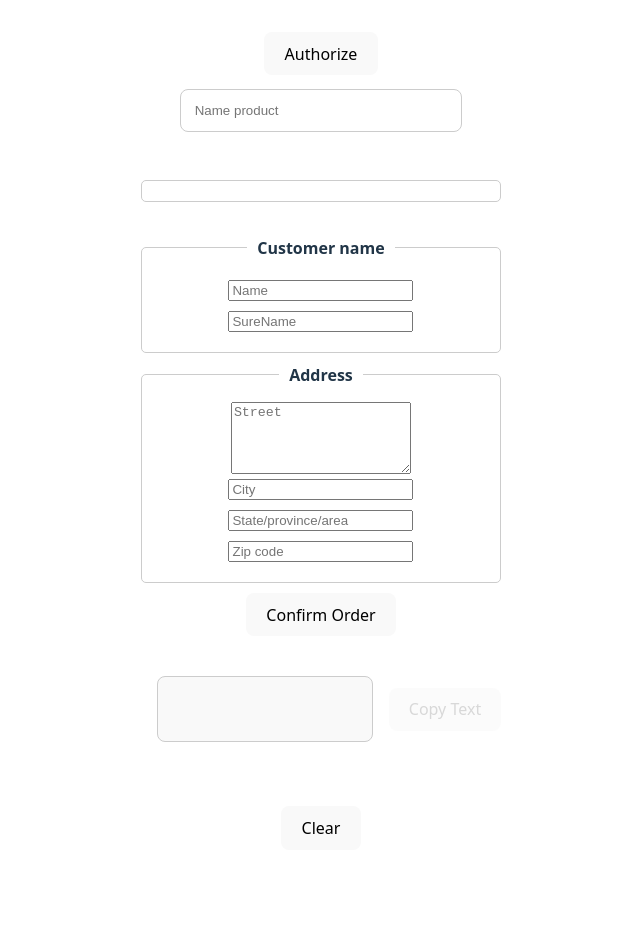
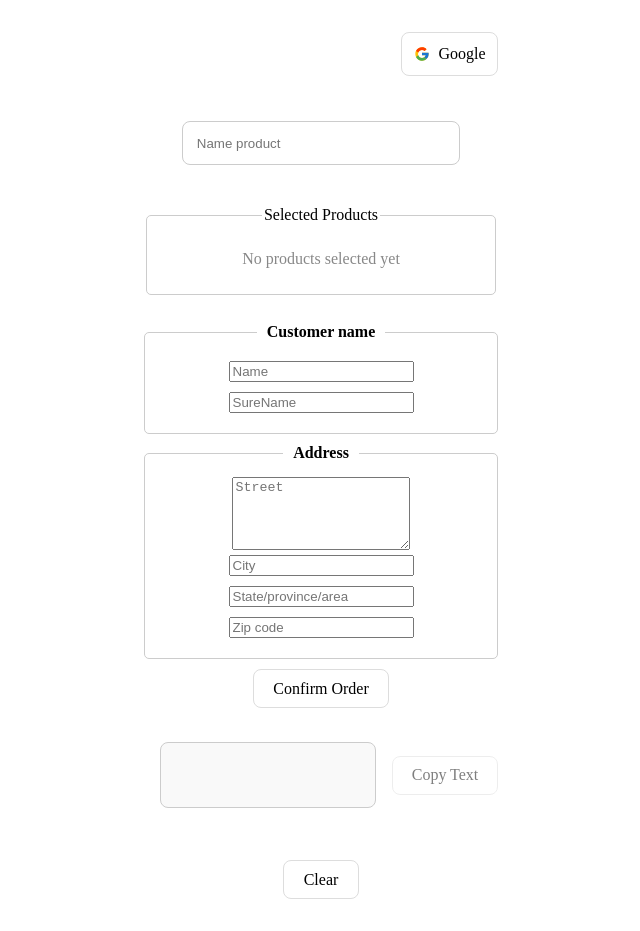
Before and after one commit to MrzWolffy/Order-management, a React (Vite) app: page / in a window 1280 px wide. Shown: the whole page, without its empty margins (319-959 px from the left). Before the commit the page ends 882 px from the top, so only its background shows below. Built offline with nearby package versions, Linux system fonts and the light colour scheme.

Commit message:
Stock Quantity & Stock Issues

```diff
--- a/src/App.css
+++ b/src/App.css
@@ -6,31 +6,29 @@
 }
 
 .logo {
-  height: 6em;
-  padding: 1.5em;
+  height: 1em;
   will-change: filter;
   transition: filter 300ms;
 }
-.logo:hover {
-  filter: drop-shadow(0 0 2em #646cffaa);
-}
-.logo.react:hover {
-  filter: drop-shadow(0 0 2em #61dafbaa);
+
+.auth-btn {
+  display: flex;
+  flex-direction: row;
+  align-items: center;
+  justify-content: center;
+  gap: 0.5em;
+  padding: 0.75em;
+  width: auto;
+  max-width: 400px;
+  margin: 0 0 2rem auto;
 }
 
-@keyframes logo-spin {
-  from {
-    transform: rotate(0deg);
-  }
-  to {
-    transform: rotate(360deg);
-  }
-}
-
-@media (prefers-reduced-motion: no-preference) {
-  a:nth-of-type(2) .logo {
-    animation: logo-spin infinite 20s linear;
-  }
+.status-message {
+  padding: 10px;
+  margin: 10px 0;
+  background-color: #f0f0f0;
+  border-radius: 4px;
+  font-size: 14px;
 }
 
 .search-box {
@@ -42,6 +40,12 @@
   padding: 1em;
   border: 1px solid #ccc;
   border-radius: 8px;
+}
+
+.no-products {
+  text-align: center;
+  color: #888;
+  padding: 1em;
 }
 
 .name-container,
@@ -185,6 +189,24 @@
   color: darkred;
 }
 
+.stock-status {
+  color: #f44336;
+  font-size: 14px;
+  margin-top: 10px;
+  padding: 10px;
+  background-color: #ffebee;
+  border-radius: 4px;
+}
+
+.stock-issues-header {
+  font-weight: bold;
+  margin-bottom: 5px;
+}
+
+.stock-issue {
+  margin-bottom: 3px;
+}
+
 .copy-wrapper {
   display: flex;
   flex-direction: row;
--- a/src/App.tsx
+++ b/src/App.tsx
@@ -1,5 +1,6 @@
 import { useEffect, useState, useRef } from "react";
 import "./App.css";
+import googleLogo from "./assets/icons8-google.svg";
 import Close from "@mui/icons-material/Close";
 import { useSheetApi } from "./sheetApi";
 
@@ -8,11 +9,12 @@ type ProductMap = {
 };
 
 function App() {
-  const { sheetData, readSheetData, loading, handleAuthClick } = useSheetApi();
+  const { sheetData, readSheetData, loading, handleAuthClick, updateProductQuantities, status } = useSheetApi();
   const [search, setSearch] = useState("");
   const [filteredRows, setFilteredRows] = useState<string[][]>([]);
   const [selectedProducts, setSelectedProducts] = useState<ProductMap>({});
   const [summaryText, setSummaryText] = useState("");
+  const [isProcessingOrder, setIsProcessingOrder] = useState(false);
 
   const nameRef = useRef<HTMLInputElement>(null);
   const surnameRef = useRef<HTMLInputElement>(null);
@@ -29,12 +31,19 @@ function App() {
     }
     const rows = sheetData.values
       .slice(1)
-      .filter((row) =>
-        row.some(
+      .filter((row) => {
+        // First check if row matches search
+        const matchesSearch = row.some(
           (cell) => cell && cell.toLowerCase().includes(search.toLowerCase())
-        )
-      )
-      .map((row) => [row[0], row[1], row[3]]);
+        );
+
+        // Then check if product has stock (assuming stock is in column index 4, which is row[4])
+        const currentStock = parseInt(row[4] || "0", 10);
+        const hasStock = currentStock > 0;
+
+        return matchesSearch && hasStock;
+      })
+      .map((row) => [row[0], row[1], row[3]]); // [code, name, price]
     setFilteredRows(rows);
   }, [sheetData, search]);
 
@@ -91,12 +100,19 @@ function App() {
     return name && surname && street && city && state && zip && hasProducts;
   };
 
-  const handleConfirm = () => {
+  const handleConfirm = async () => {
     if (!isFormValid()) {
       alert("Please fill all required fields and select at least one product.");
       return;
     }
 
+    setIsProcessingOrder(true);
+
+    try {
+      // First, update the quantities in the Google Sheet
+      await updateProductQuantities(selectedProducts);
+
+      // Generate the summary after successful update
       const name = nameRef.current?.value || "";
       const surname = surnameRef.current?.value || "";
       const street = streetRef.current?.value || "";
@@ -110,8 +126,17 @@ function App() {
         .map((p) => `${p.row[0]} ${p.row[1]} [${p.row[2]} $] x${p.quantity}`)
         .join("\n");
 
-    const summary = `🛒 Products:\n${productInfo}\n${customerInfo}`;
+      const summary = `🛒 Products:\n${productInfo}\n${customerInfo}\n\n✅ Order confirmed and inventory updated!`;
       setSummaryText(summary);
+
+      alert("Order confirmed successfully! Product quantities have been updated in the spreadsheet.");
+
+    } catch (error) {
+      console.error("Error processing order:", error);
+      alert("Error processing order. Please try again.");
+    } finally {
+      setIsProcessingOrder(false);
+    }
   };
 
   const handleCopy = () => {
@@ -121,11 +146,46 @@ function App() {
     }
   };
 
+  const getStockIssues = () => {
+    if (!sheetData?.values) return { hasIssues: false, issues: [] };
+
+    const issues: string[] = [];
+
+    for (const [, productData] of Object.entries(selectedProducts)) {
+      const { row: productRow, quantity: orderedQuantity } = productData;
+      const [productCode, productName] = productRow;
+
+      // Find the matching row in the sheet data
+      const rowIndex = sheetData.values.findIndex((sheetRow, index) => {
+        if (index === 0) return false; // Skip header row
+        return sheetRow[0] === productCode && sheetRow[1] === productName;
+      });
+
+      if (rowIndex !== -1) {
+        const currentQuantity = parseInt(sheetData.values[rowIndex][4] || "0", 10);
+        if (currentQuantity < orderedQuantity) {
+          issues.push(`${productName} (${productCode}): out of stock.`);
+        }
+      }
+    }
+
+    return { hasIssues: issues.length > 0, issues };
+  };
+
+  const stockStatus = getStockIssues();
+
   return (
-    <>
-      <button onClick={handleAuthClick} className="auth-button">
-        Authorize
+    <div className="container">
+      <button onClick={handleAuthClick} className="auth-btn">
+        <img src={googleLogo} className="logo" alt="Google logo" />
+        Google
       </button>
+
+      {status && (
+        <div className="status-message">
+          Status: {status}
+        </div>
+      )}
       <form onSubmit={(e) => e.preventDefault()} className="search-form">
         <div className="search-wrapper">
           <input
@@ -155,11 +215,34 @@ function App() {
         </div>
       </form>
       <br />
-      <div className="product-container">
-        {Object.entries(selectedProducts).map(([key, data]) => (
-          <div key={key} className="product-item">
+      <fieldset className="product-container">
+        <legend>Selected Products</legend>
+        {Object.entries(selectedProducts).length === 0 ? (
+          <div  className="no-products">
+            No products selected yet
+          </div>
+        ) : (
+          Object.entries(selectedProducts).map(([key, data]) => {
+            // Check current stock for this product
+            let currentStock = 0;
+            if (sheetData?.values) {
+              const rowIndex = sheetData.values.findIndex((sheetRow, index) => {
+                if (index === 0) return false;
+                return sheetRow[0] === data.row[0] && sheetRow[1] === data.row[1];
+              });
+              if (rowIndex !== -1) {
+                currentStock = parseInt(sheetData.values[rowIndex][4] || "0", 10);
+              }
+            }
+
+            const isInsufficient = currentStock < data.quantity;
+
+            return (
+              <div key={key} className="product-item" style={{
+                backgroundColor: isInsufficient ? '#ffebee' : 'transparent',
+                border: isInsufficient ? '1px solid #f44336' : '1px solid #ddd'
+              }}>
                 <span className="product-name">
-              {" "}
                   <span style={{ marginRight: "1em" }}>{data.row[0]}</span>
                   <span style={{ marginRight: "1em" }}>{data.row[1]}</span>
                   <span>[{data.row[2]} $]</span>
@@ -174,8 +257,22 @@ function App() {
                   </button>
                 </div>
               </div>
+            );
+          })
+        )}
+        {stockStatus.hasIssues && (
+          <div className="stock-status"  >
+            <div className="stock-issues-header">
+              ⚠️ Stock Issues:
+            </div>
+            {stockStatus.issues.map((issue, index) => (
+              <div key={index} className="stock-issue">
+                {issue}
+              </div>
             ))}
           </div>
+        )}
+      </fieldset>
       <br />
       <form>
         <fieldset className="name-container">
@@ -195,7 +292,16 @@ function App() {
           <input type="text" placeholder="Zip code" ref={zipRef} />
         </fieldset>
       </form>
-      <button onClick={handleConfirm}>Confirm Order</button>
+      <button
+        onClick={handleConfirm}
+        disabled={isProcessingOrder || loading || stockStatus.hasIssues}
+        style={{
+          opacity: (isProcessingOrder || loading || stockStatus.hasIssues) ? 0.5 : 1,
+          cursor: (isProcessingOrder || loading || stockStatus.hasIssues) ? 'not-allowed' : 'pointer'
+        }}
+      >
+        {isProcessingOrder ? 'Processing Order...' : 'Confirm Order'}
+      </button>
       <br />
       <br />
       <div className="copy-wrapper">
@@ -218,7 +324,7 @@ function App() {
       <br />
       {/* <button>Payment Success</button> */}
       <button onClick={handleClear}>Clear</button>
-    </>
+    </div>
   );
 }
 
--- a/src/index.css
+++ b/src/index.css
@@ -1,22 +1,3 @@
-:root {
-  font-family: system-ui, Avenir, Helvetica, Arial, sans-serif;
-  line-height: 1.5;
-  font-weight: 400;
-  font-synthesis: none;
-  text-rendering: optimizeLegibility;
-  -webkit-font-smoothing: antialiased;
-  -moz-osx-font-smoothing: grayscale;
-}
-
-a {
-  font-weight: 500;
-  color: #646cff;
-  text-decoration: inherit;
-}
-a:hover {
-  color: #535bf2;
-}
-
 body {
   margin: 0;
   display: flex;
@@ -25,40 +6,18 @@ body {
   min-height: 100vh;
 }
 
-h1 {
-  font-size: 3.2em;
-  line-height: 1.1;
-}
-
 button {
   border-radius: 8px;
-  border: 1px solid transparent;
+  border: 1px solid #ddd;
   padding: 0.6em 1.2em;
   font-size: 1em;
   font-weight: 500;
   font-family: inherit;
   cursor: pointer;
   transition: border-color 0.25s;
+  background-color: #fff;
+  color: #000;
 }
 button:hover {
-  color: #ffffff;
-  background-color: rgba(0, 0, 0, 0.712);
-  border-color: #000000;
+  background-color: #f0f0f0;
 }
-button:focus,
-button:focus-visible {
-  outline: 4px auto -webkit-focus-ring-color;
-}
-
-@media (prefers-color-scheme: light) {
-  :root {
-    color: #213547;
-    background-color: #ffffff;
-  }
-  a:hover {
-    color: #747bff;
-  }
-  button {
-    background-color: #f9f9f9;
-  }
-}
```
Also changed, not shown: src/sheetApi.tsx (+79 -18 lines), src/assets/icons8-google.svg (added). Lines whose indentation alone changed are shown as unchanged.
